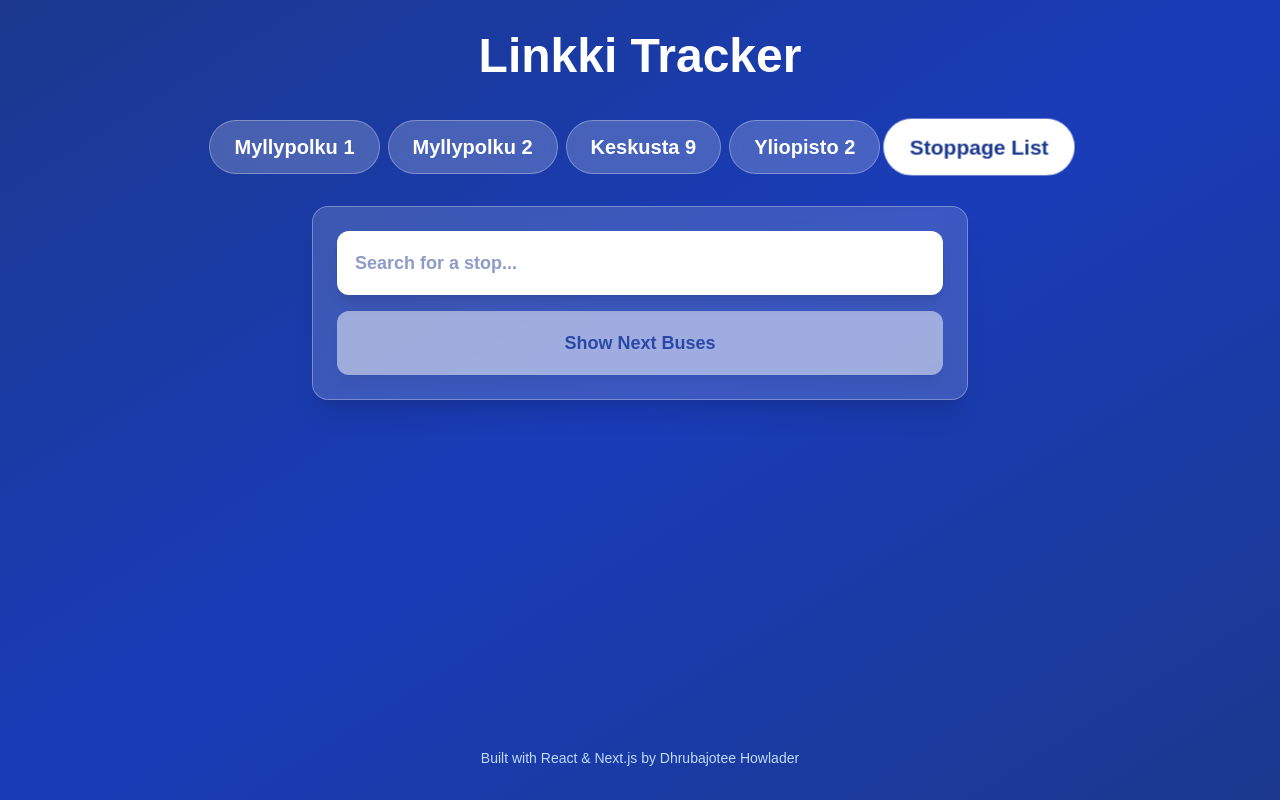
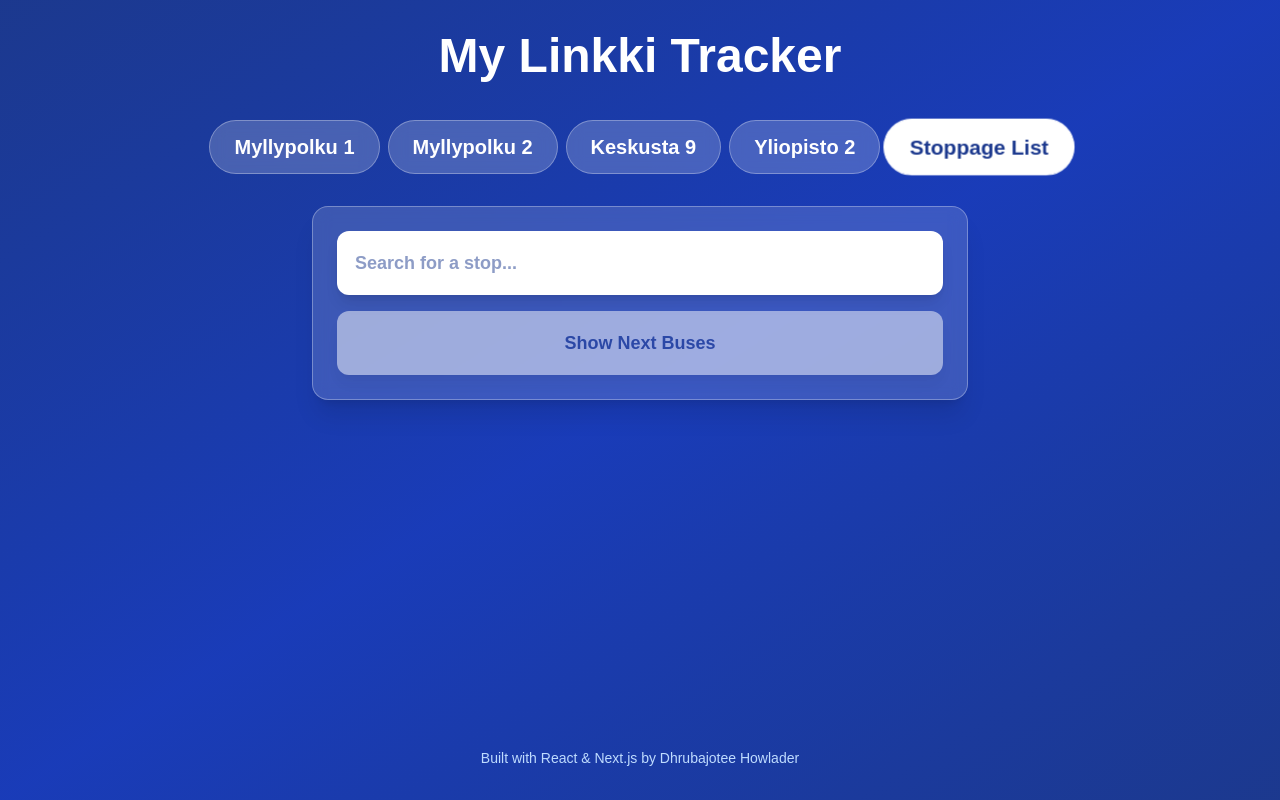
Before and after one commit to dhrubajotee/my-linkki-tracker, a Next.js app: page / in a window 1280 px wide. Built offline with nearby package versions, Linux system fonts and the light colour scheme.

Commit message:
updated logo

```diff
--- a/app/layout.js
+++ b/app/layout.js
@@ -16,6 +16,9 @@ const geistMono = Geist_Mono({
 export const metadata = {
   title: "My Linkki Tracker",
   description: "Generated by create next app",
+  icons: {
+    icon: '/assets/linkki-logo.png',
+  },
 };
 
 export default function RootLayout({ children }) {
--- a/app/page.js
+++ b/app/page.js
@@ -156,7 +156,7 @@ export default function Home() {
       <div className="min-h-screen flex flex-col bg-gradient-to-br from-blue-900 via-blue-800 to-blue-900 p-4 md:p-8">
         <div className="max-w-6xl mx-auto flex flex-col flex-1 w-full">
           <div className="text-center mb-6 md:mb-8">
-            <h1 className="text-4xl md:text-5xl font-bold text-white mb-2">Linkki Tracker</h1>
+            <h1 className="text-4xl md:text-5xl font-bold text-white mb-2">My Linkki Tracker</h1>
           </div>
 
           <div className="flex flex-wrap justify-center gap-2 mb-6 md:mb-8">
```
Also changed, not shown: public/assets/linkki-logo.png (added).
